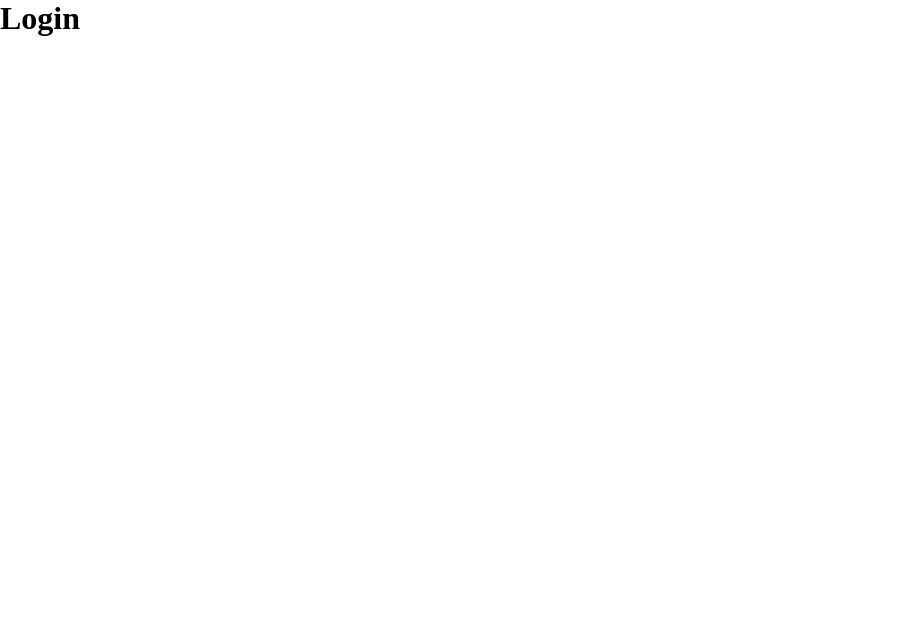
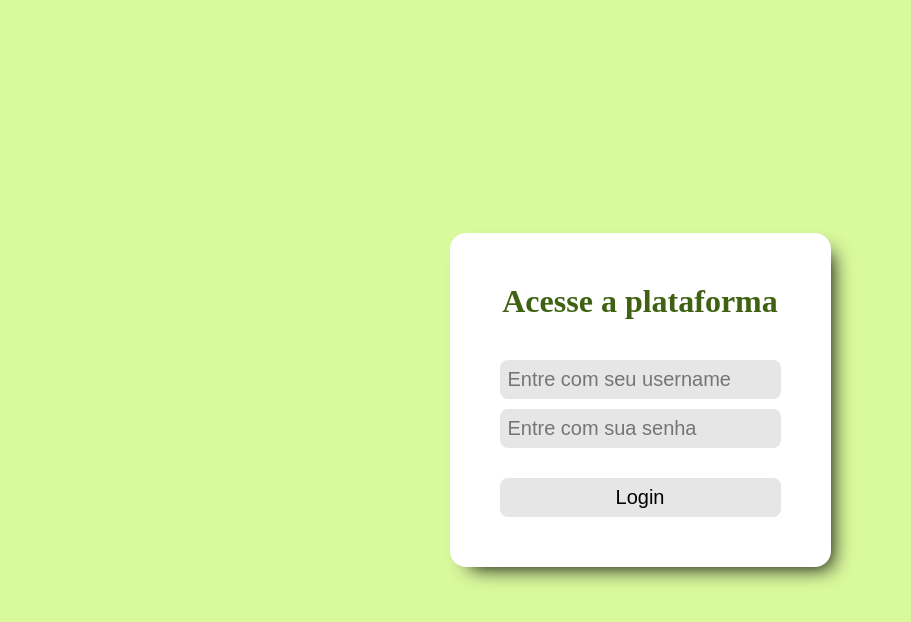
Before and after one commit to daniellichotti/frontend-dev, a React (Vite) app in the folder ReactJS/react-routes/: page /login in a window 1280 px wide. Shown: the top 622 px of the page, without its empty margins (0-911 px from the left). Built offline with nearby package versions, Linux system fonts and the light colour scheme; a web font is replaced by a local one.

Commit message:
sending codes

```diff
--- a/ReactJS/react-routes/src/pages/Error/index.jsx
+++ b/ReactJS/react-routes/src/pages/Error/index.jsx
@@ -1,5 +1,6 @@
 import { Container } from "./style";
 import robot from "../../assets/robot.png"
+import { BugIcon } from "@phosphor-icons/react"
 
 export function Error() {
     return (
@@ -8,6 +9,10 @@ export function Error() {
             <div>
                 <h1>404 Not Found</h1>
                 <p>As vezes essa rota ainda não foi criada! Tente novamente mais tarde!</p>
+                <BugIcon size={32} />
+                <BugIcon size={32} />
+                <BugIcon size={32} />
+                <BugIcon size={32} />
             </div>
         </Container>
     )
--- a/ReactJS/react-routes/src/pages/Login/index.jsx
+++ b/ReactJS/react-routes/src/pages/Login/index.jsx
@@ -1,3 +1,18 @@
+import { Container, LoginContainer } from "./style";
+
 export function Login() {
-    return <h1>Login</h1>
+    return (
+        <Container>
+            <LoginContainer>
+                <h1>Acesse a plataforma</h1>
+                <div>
+                    <input id="name" type="text" placeholder="Entre com seu username" />
+                </div>
+                <div>
+                    <input id="password" type="password" placeholder="Entre com sua senha" />
+                </div>
+                <button>Login</button>
+            </LoginContainer>
+        </Container>
+    )
 };
--- /dev/null
+++ b/ReactJS/react-routes/src/pages/Login/style.jsx
@@ -0,0 +1,56 @@
+import styled from "styled-components";
+
+export const Container = styled.div`
+    background-color: #d9f99d;
+
+    height: 100vh;
+
+    display: flex;
+    justify-content: center;
+    align-items: center;
+    `
+
+export const LoginContainer = styled.div`
+    padding: 50px;
+    border-radius: 16px;
+    background-color: #fff;
+    box-shadow: 10px 10px 20px -9px #000000;
+    text-align: center;
+    color: #3f6212;
+
+    display: flex;
+    flex-direction: column;
+    gap: 10px;
+
+    h1 {
+        margin-bottom: 30px;
+    }
+
+    input {
+        border: none;
+        padding: 8px;
+        border-radius: 8px;
+        background-color: #e6e6e6;
+
+        font-size: 20px;
+
+        &:focus {
+            outline: none;
+        }
+    }
+
+    button {
+        border: none;
+        margin-top: 20px;
+        padding: 8px;
+        border-radius: 8px;
+        background-color: #e6e6e6;
+
+        font-size: 20px;
+        transition: 0.5ms ease-in-out;
+
+        &:hover {
+            background-color: #d7d7d7;
+        }
+    }
+`
```
Also changed, not shown: ReactJS/react-routes/src/pages/Home/style.jsx (added).
